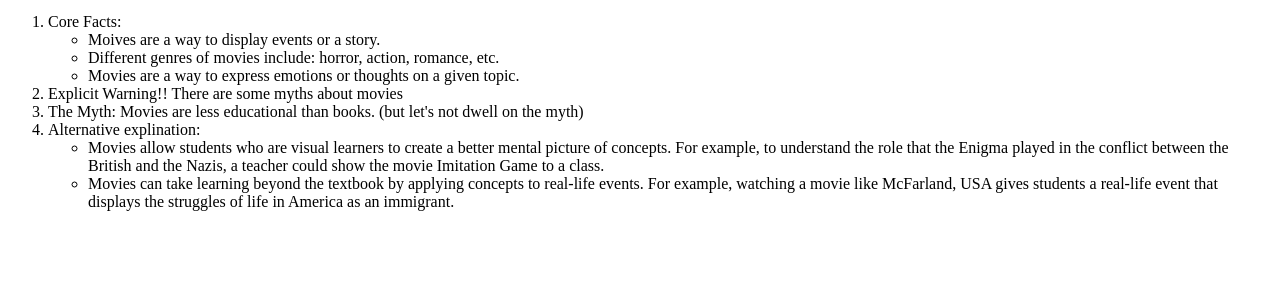
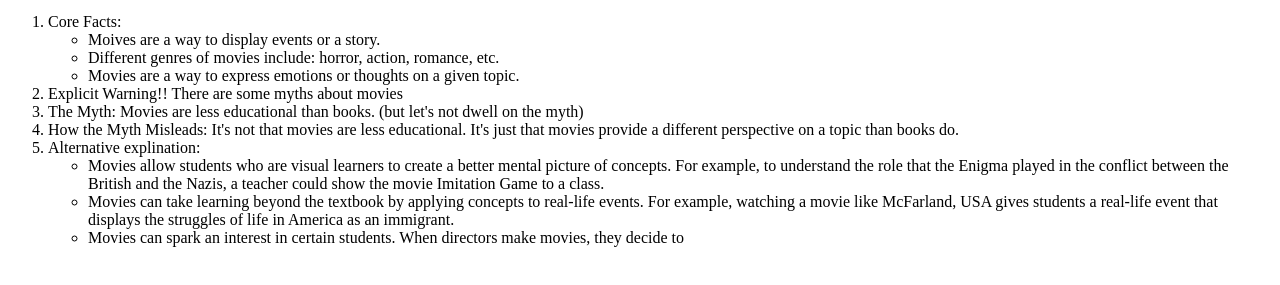
Before and after one commit to matherlyr/convincingArgumentPrep, a plain HTML site: page index.html in a window 1280 px wide. Shown: the part 87-372 px from the top of the page. Drawn offline with Linux system fonts and the light colour scheme.

Commit message:
Update index.html

```diff
--- a/index.html
+++ b/index.html
@@ -13,6 +13,8 @@
          </li>
         <li>Explicit Warning!! There are some myths about movies</li>
         <li>The Myth: Movies are less educational than books. (but let's not dwell on the myth)</li>
+        <li>How the Myth Misleads: It's not that movies are less educational. It's just that movies provide a different perspective on a
+              topic than books do.
         <li>Alternative explination:
             <ul>
                   <li>Movies allow students who are visual learners to create a better mental picture of concepts. For example, to understand
@@ -20,7 +22,7 @@
                         Imitation Game to a class.</li>
                   <li>Movies can take learning beyond the textbook by applying concepts to real-life events. For example, watching a movie
                         like McFarland, USA gives students a real-life event that displays the struggles of life in America as an immigrant.</li>
-
+                  <li> Movies can spark an interest in certain students. When directors make movies, they decide to
             </ul>
         </li>
     </p>
```
